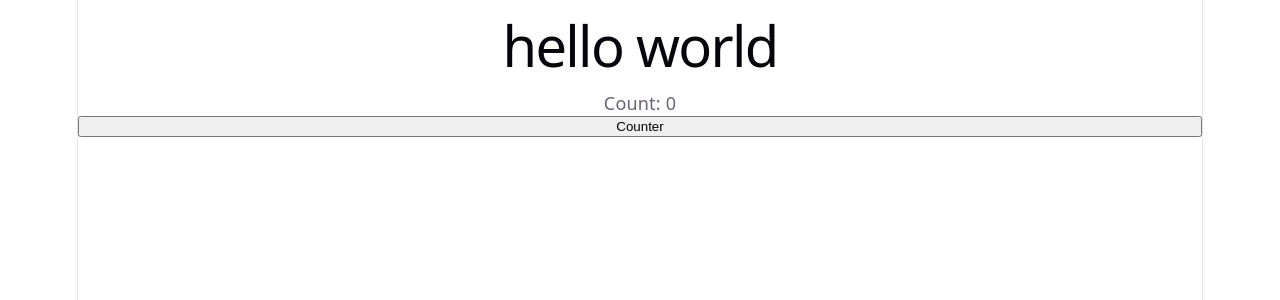
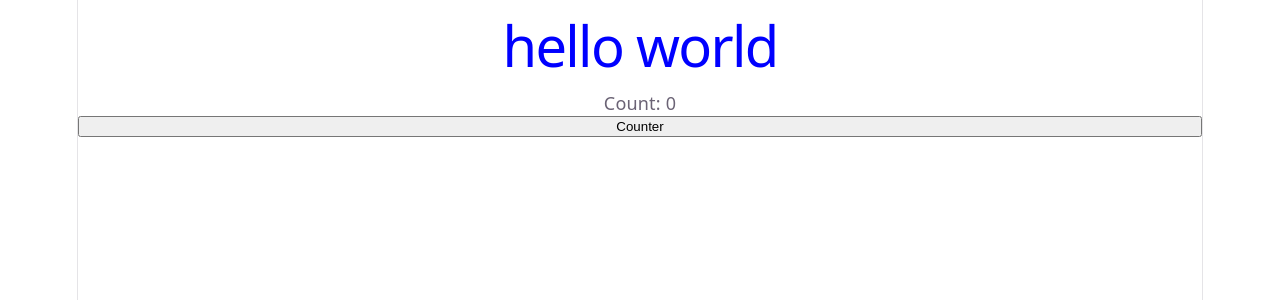
Before and after one commit to creativebull/mongoose-work, a React (Vite) app in the folder my-react-app/: page / in a window 1280 px wide. Shown: the top 300 px of the page. Built offline with nearby package versions, Linux system fonts and the light colour scheme.

Commit message:
feature/helloworld-change-text-color

```diff
--- a/my-react-app/src/pages/HelloWorld.jsx
+++ b/my-react-app/src/pages/HelloWorld.jsx
@@ -2,7 +2,7 @@
 
 const HelloWorld = () => (
   <>
-    <h1>hello world</h1>
+    <h1 style={{ "color": "blue" }}>hello world</h1>
     <Counter />
   </>
 );
```
